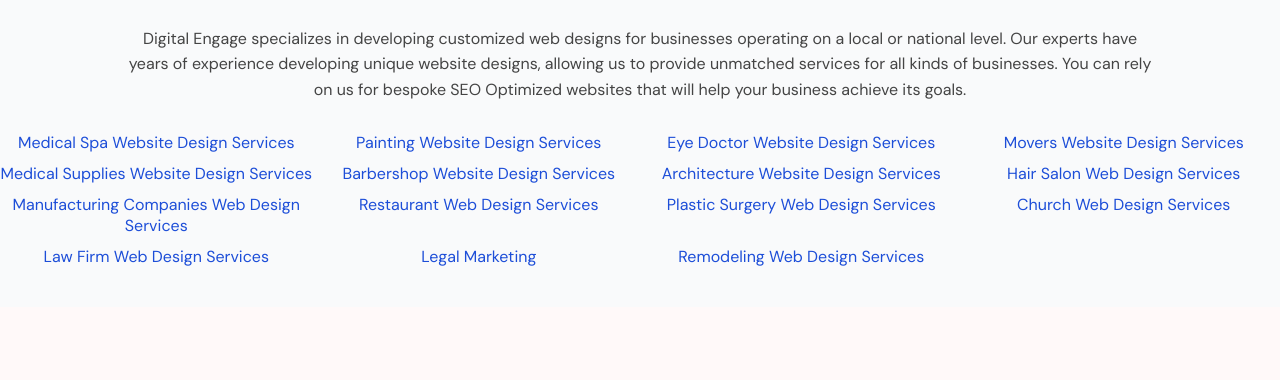
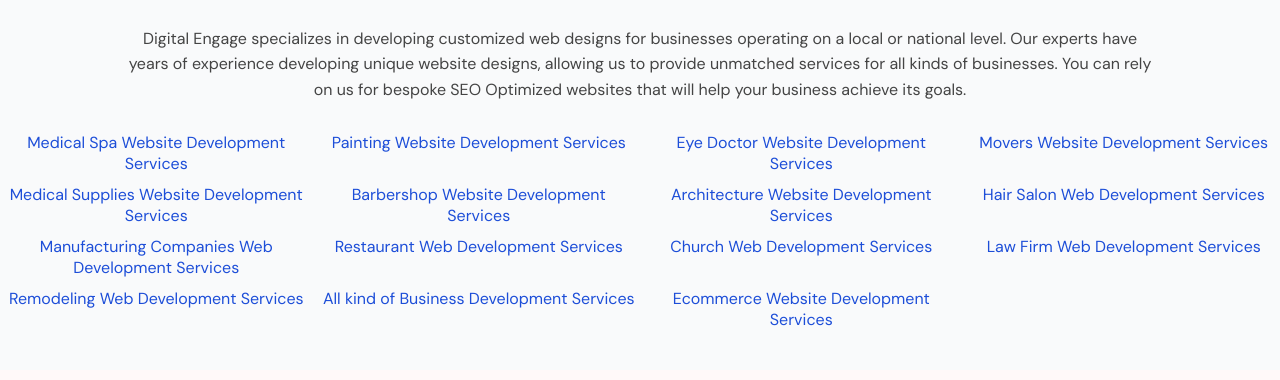
Before and after one commit to faizanshk22/BusinessProject, a React (Vite) app: page / in a window 1280 px wide. Shown: the part 7663-8043 px from the top of the page. Built offline with nearby package versions, Linux system fonts and the light colour scheme.

Commit message:
fixes alignment

```diff
--- a/src/components/WebDesignCreation/WebDesignCreation.jsx
+++ b/src/components/WebDesignCreation/WebDesignCreation.jsx
@@ -90,21 +90,21 @@
 
         <div className="industry-list">
           <ul>
-            <li>Medical Spa Website Design Services</li>
-            <li>Painting Website Design Services</li>
-            <li>Eye Doctor Website Design Services</li>
-            <li>Movers Website Design Services</li>
-            <li>Medical Supplies Website Design Services</li>
-            <li>Barbershop Website Design Services</li>
-            <li>Architecture Website Design Services</li>
-            <li>Hair Salon Web Design Services</li>
-            <li>Manufacturing Companies Web Design Services</li>
-            <li>Restaurant Web Design Services</li>
-            <li>Plastic Surgery Web Design Services</li>
-            <li>Church Web Design Services</li>
-            <li>Law Firm Web Design Services</li>
-            <li>Legal Marketing</li>
-            <li>Remodeling Web Design Services</li>
+            <li>Medical Spa Website Development Services</li>
+            <li>Painting Website Development Services</li>
+            <li>Eye Doctor Website Development Services</li>
+            <li>Movers Website Development Services</li>
+            <li>Medical Supplies Website Development Services</li>
+            <li>Barbershop Website Development Services</li>
+            <li>Architecture Website Development Services</li>
+            <li>Hair Salon Web Development Services</li>
+            <li>Manufacturing Companies Web Development Services</li>
+            <li>Restaurant Web Development Services</li>
+            <li>Church Web Development Services</li>
+            <li>Law Firm Web Development Services</li>
+            <li>Remodeling Web Development Services</li>
+            <li>All kind of Business Development Services</li>
+            <li>Ecommerce Website Development Services</li>
           </ul>
         </div>
       </div>
```
